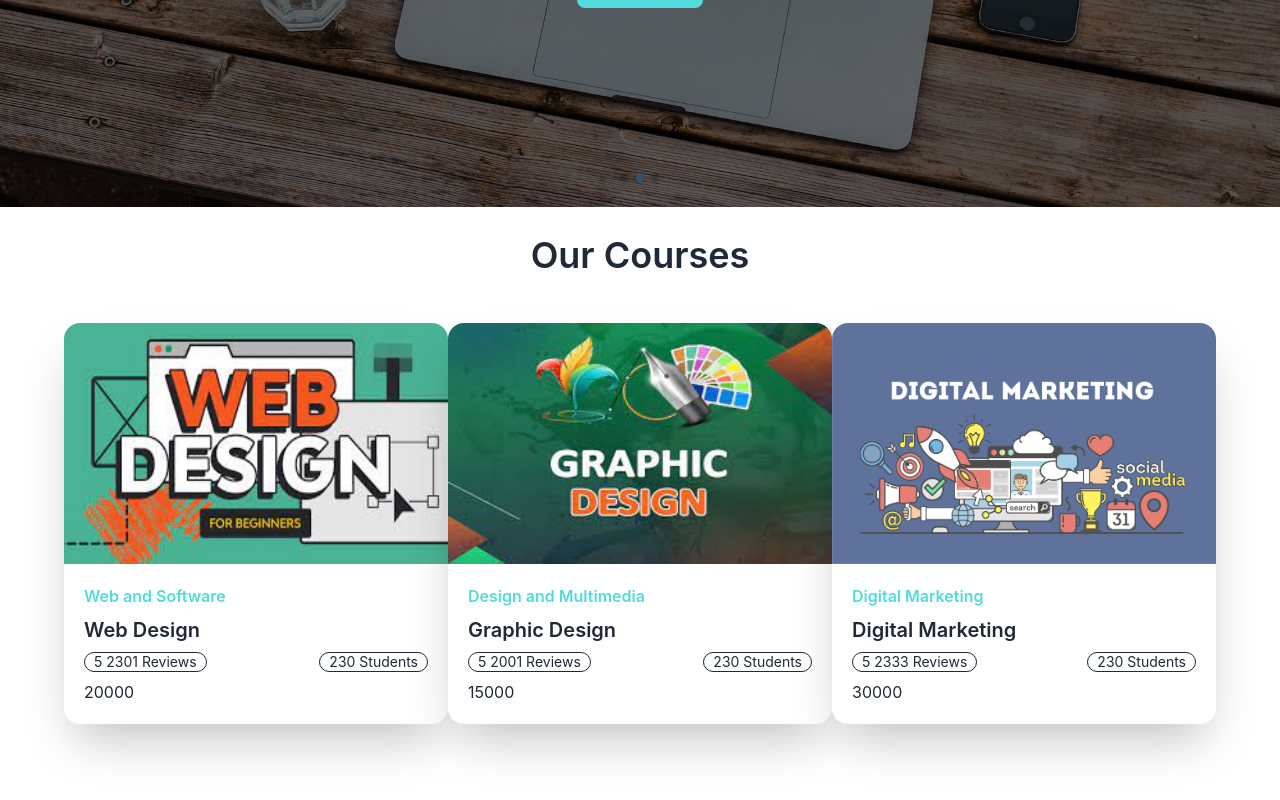
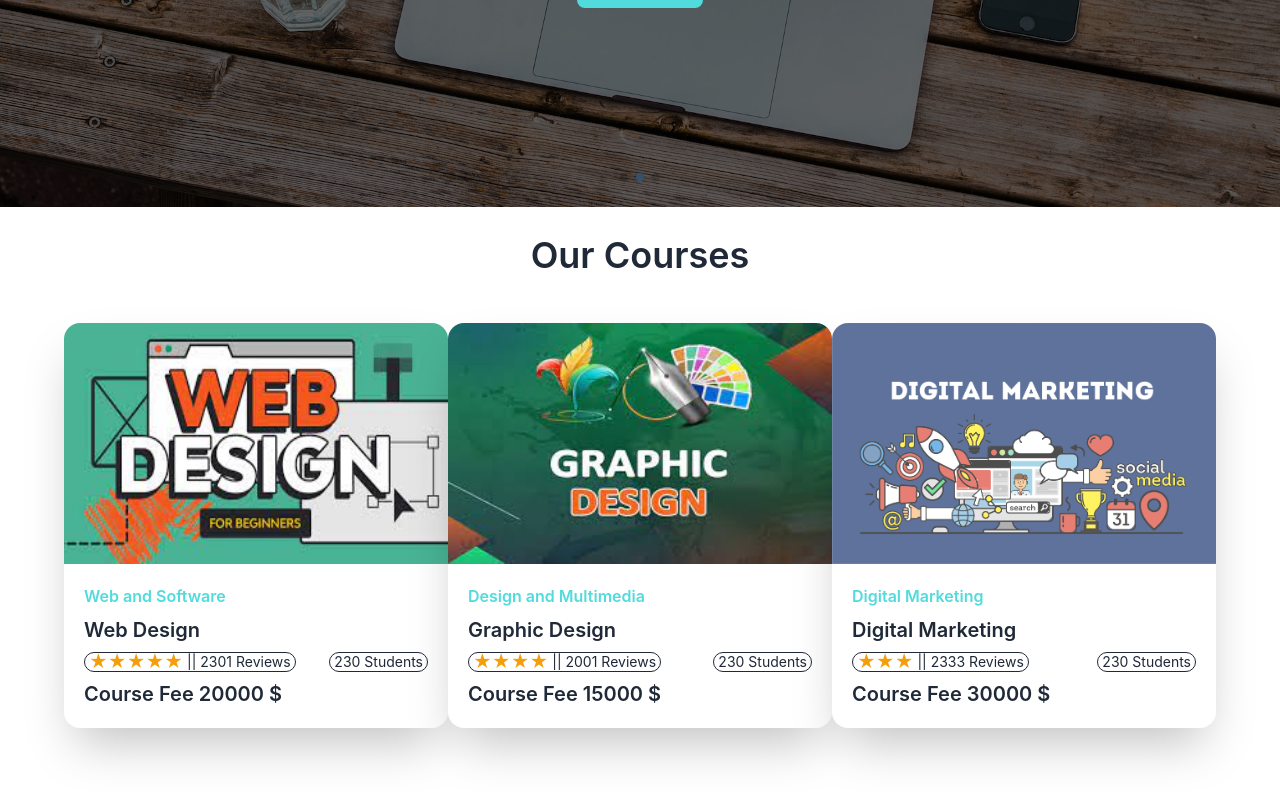
Before and after one commit to mdYeasin-cmd/skills-house-client, a React (Create React App) app: page / in a window 1280 px wide. Shown: the part 456-1256 px from the top of the page. Built offline with nearby package versions, Linux system fonts and the light colour scheme.

Commit message:
Card Design with rating part added

```diff
--- a/src/Pages/Courses/CourseCard/CourseCard.tsx
+++ b/src/Pages/Courses/CourseCard/CourseCard.tsx
@@ -1,4 +1,5 @@
 import React from 'react';
+import StarRating from '../../../components/StarRating/StarRating';
 
 type CourseProps = {
     course: {
@@ -26,11 +27,14 @@ const CourseCard = ({ course }: CourseProps) => {
                 <h2 className="card-title">
                     {courseName}
                 </h2>
-                <div className="card-actions justify-between">
-                    <div className="badge badge-outline">{ratings} {reviewCout} Reviews</div>
-                    <div className="badge badge-outline">{enrolledStuents} Students</div>
+                <div className="card-actions justify-between items-center">
+                    <div className="badge badge-outline p-1">
+                        <StarRating ratings={ratings} />
+                        <span className="ml-1">|| {reviewCout} Reviews</span>
+                    </div>
+                    <div className="badge badge-outline p-1">{enrolledStuents} Students</div>
                 </div>
-                <h2>{courseFee}</h2>
+                <h2 className="text-xl font-semibold">Course Fee {courseFee} $</h2>
             </div>
         </div>
     );
--- a/src/Pages/Home/Home/Home.tsx
+++ b/src/Pages/Home/Home/Home.tsx
@@ -32,7 +32,7 @@ const Home = () => {
         {
             courseCategory: 'Design and Multimedia',
             courseName: 'Graphic Design',
-            ratings: 5,
+            ratings: 4,
             reviewCout: 2001,
             enrolledStuents: 230,
             courseImage: Course2,
@@ -41,7 +41,7 @@ const Home = () => {
         {
             courseCategory: 'Digital Marketing',
             courseName: 'Digital Marketing',
-            ratings: 5,
+            ratings: 3,
             reviewCout: 2333,
             enrolledStuents: 230,
             courseImage: Course3,
--- /dev/null
+++ b/src/components/StarRating/StarRating.css
@@ -0,0 +1,14 @@
+button {
+    background-color: transparent;
+    border: none;
+    outline: none;
+    cursor: pointer;
+}
+
+.on {
+    color: #000;
+}
+
+.off {
+    color: #ccc;
+}
--- /dev/null
+++ b/src/components/StarRating/StarRating.tsx
@@ -0,0 +1,22 @@
+import React from 'react';
+
+type UserRatings = {
+    ratings: number
+}
+
+const StarRating = ({ ratings }: UserRatings) => {
+
+    return (
+        <div>
+            {
+                [...Array(ratings)].map((star, index) => {
+                    return (
+                        <span key={index} className="text-amber-500 text-lg">&#9733;</span>
+                    )
+                })
+            }
+        </div>
+    );
+};
+
+export default StarRating;
```
